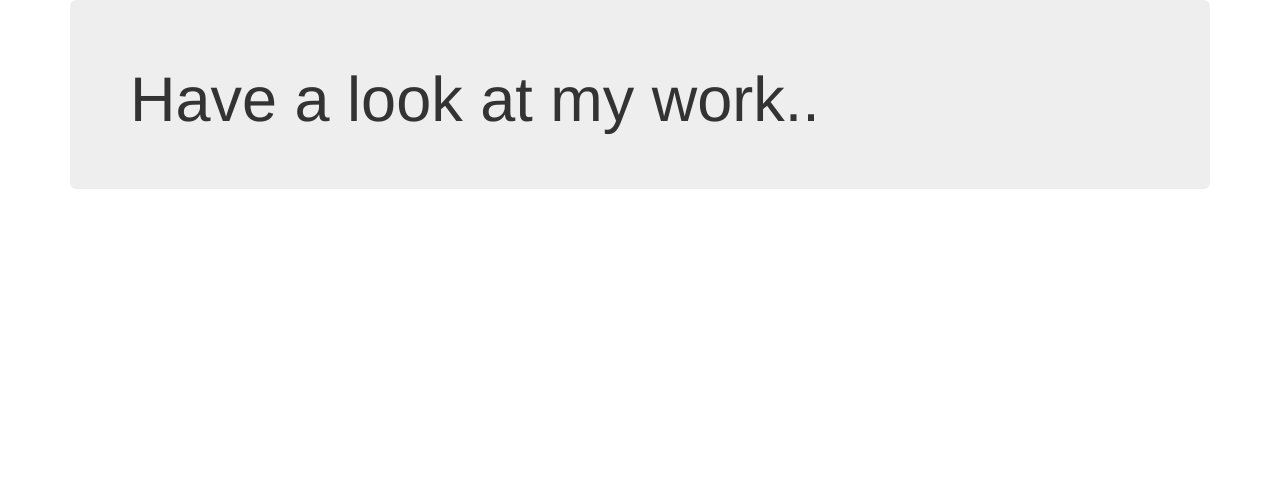
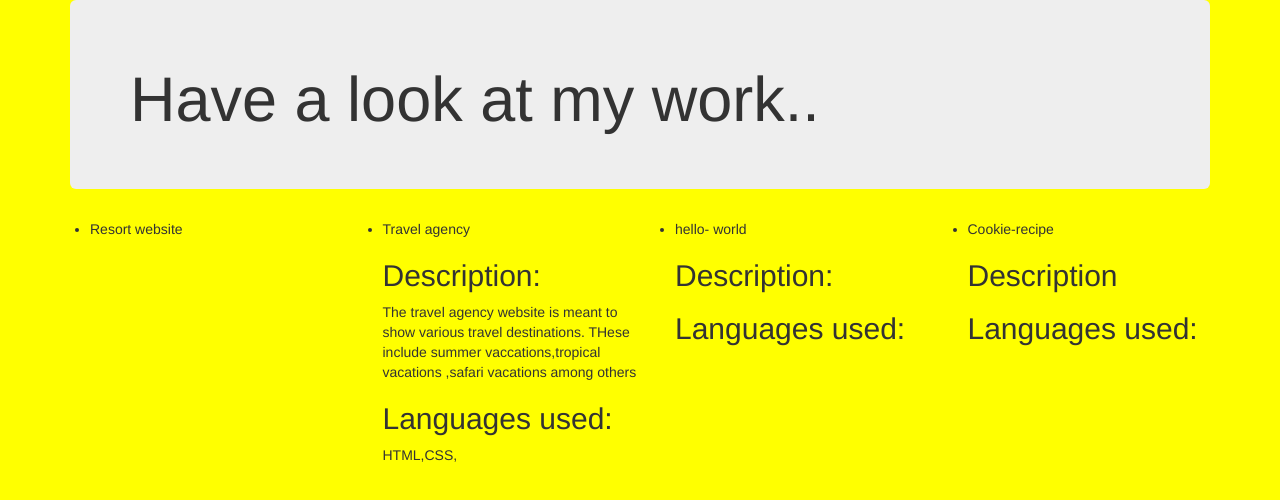
Before and after one commit to JuneMuoti/JuneMuoti.github.io, a plain HTML site: page projects.html in a window 1280 px wide. Drawn offline with Linux system fonts and the light colour scheme.

Commit message:
change page background

```diff
--- a/projects.html
+++ b/projects.html
@@ -6,11 +6,39 @@
   <link href="css/styles.css" rel="stylesheet" type="text/css">
   <link href="css/bootstrap.min.css" rel="stylesheet" type="text/css">
 </head>
-<body>
+<body style="background-color:yellow">
   <div class="container">
     <div class="jumbotron">
       <h1>Have a look at my work..</h1>
     </div>
   </div>
+<ul>
+  <div class="container">
+  <div class="row">
+    <div class="col-md-3">
+  <li>Resort website</li>
+</div>
+<div class="col-md-3">
+  <li>Travel agency</li>
+  <h2>Description:</h2>
+  <p> The travel agency website is meant to show various travel destinations. THese include summer vaccations,tropical vacations ,safari vacations among others</p>
+  <h2>Languages used:</h2>
+  <p>HTML,CSS,</p>
+</div>
+<div class="col-md-3">
+  <li>hello- world</li>
+  <h2>Description:</h2>
+  <h2>Languages used:</h2>
+  <p></p>
+</div>
+<div class="col-md-3">
+  <li>Cookie-recipe</li>
+  <h2>Description</h2>
+  <h2>Languages used:</h2>
+</div>
+</div>
+</div>
+</ul>
+
 </body>
 </html>
```
Also changed, not shown: about-me.html (+1 -1 lines), contacts.html (+4 -4 lines), portfolio.html (+3 -3 lines).
